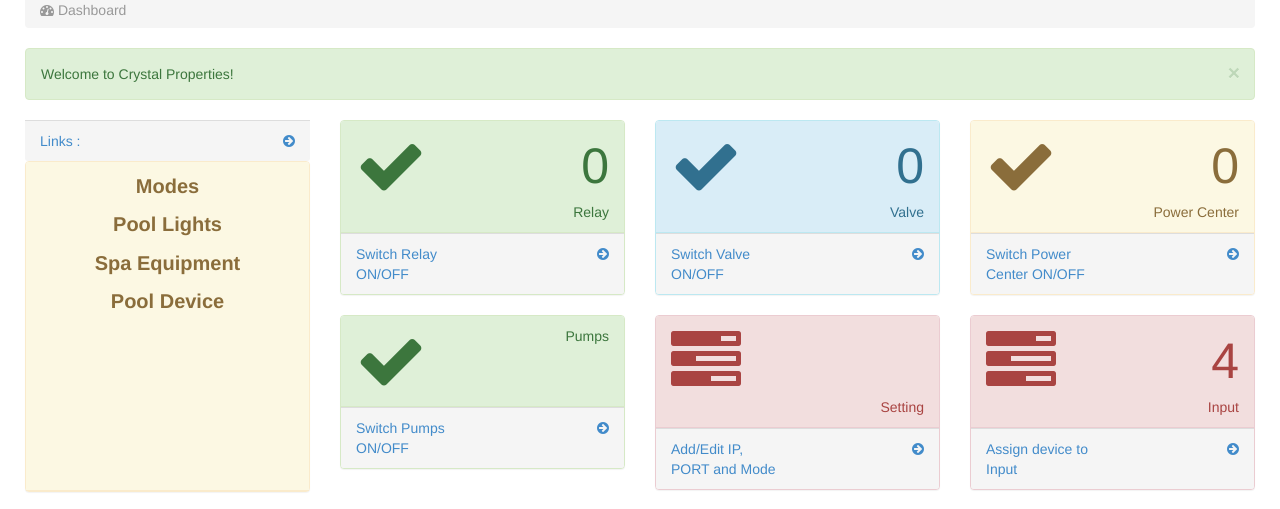
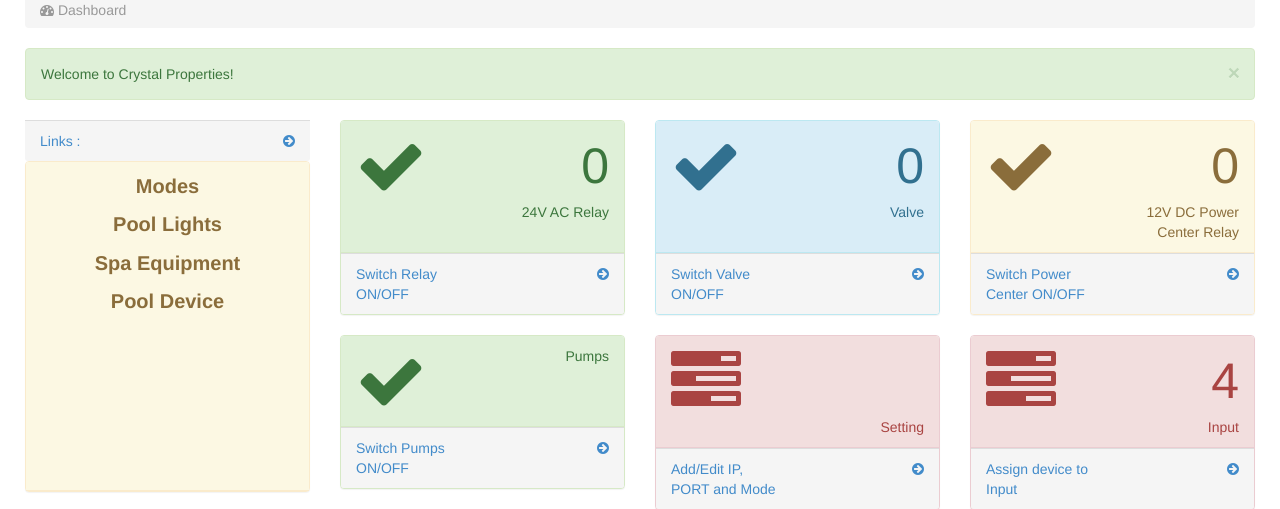
Before and after one commit to sandeepnetwin/framework_relay, a CodeIgniter app: template application/views/Home.php in a window 1280 px wide. Shown: the part 143-652 px from the top of the page. Run offline with CodeIgniter, Linux system fonts and the light colour scheme; the template is opened without the code that fills it, so the values that code supplies are empty; some libraries are stand-ins or nearby versions.

Commit message:
Changed Device Name
Changed Device Name

```diff
--- a/application/views/Home.php
+++ b/application/views/Home.php
@@ -71,7 +71,7 @@ $this->load->view('Header');
                   </div>
                   <div class="col-xs-6 text-right">
                     <p class="announcement-heading"><?php echo $relay_count;?></p>
-                    <p class="announcement-text">Relay</p>
+                    <p class="announcement-text">24V AC Relay<br>&nbsp;</p>
                   </div>
                 </div>
               </div>
@@ -99,7 +99,7 @@ $this->load->view('Header');
                   </div>
                   <div class="col-xs-6 text-right">
                     <p class="announcement-heading"><?php echo $valve_count;?></p>
-                    <p class="announcement-text">Valve</p>
+                    <p class="announcement-text">Valve<br>&nbsp;</p>
                   </div>
                 </div>
               </div>
@@ -127,7 +127,7 @@ $this->load->view('Header');
                   </div>
                   <div class="col-xs-6 text-right">
                     <p class="announcement-heading"><?php echo $power_count;?></p>
-                    <p class="announcement-text">Power Center</p>
+                    <p class="announcement-text">12V DC Power Center Relay</p>
                   </div>
                 </div>
               </div>
```
